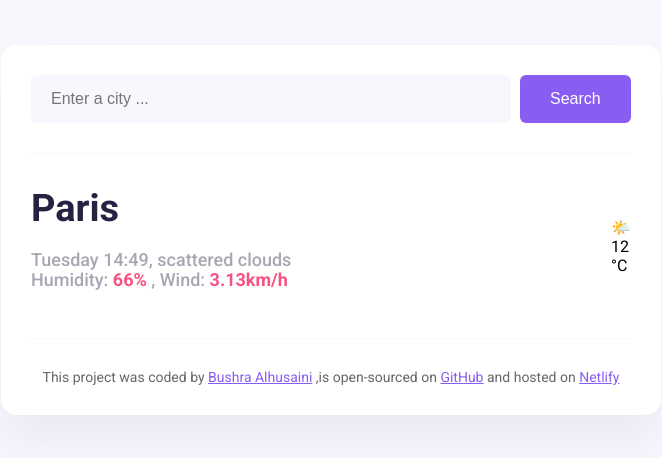
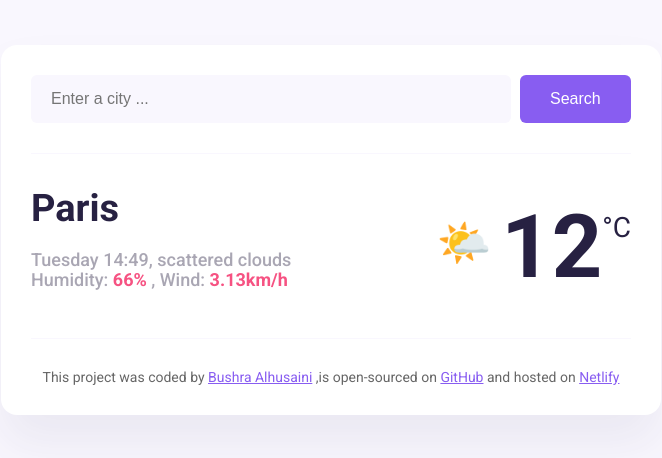
Before and after one commit to Bushra-88/SkyCast-weatherapp, a plain HTML site: page index.html in a window 1280 px wide. Shown: the whole page, without its empty margins (309-971 px from the left). Drawn offline with Linux system fonts and the light colour scheme.

Commit message:
Added the layout to page

```diff
--- a/src/style.css
+++ b/src/style.css
@@ -65,6 +65,29 @@ main {
 .weather-app-details strong {
   color: #f65282;
 }
+
+.weather-app-temperature-container {
+  display: flex;
+}
+
+.weather-app-icon {
+  font-size: 44px;
+  margin-top: 22px;
+}
+.weather-app-temperature {
+  font-size: 88px;
+  color: #272142;
+  font-weight: bold;
+  margin-left: 10px;
+}
+
+.weather-app-unit {
+  color: #272142;
+  font-size: 28px;
+  margin-top: 16px;
+  font-weight: 400;
+}
+
 footer {
   border-top: 1px solid #f9f7fe;
   padding: 30px 0 0 0;
```
